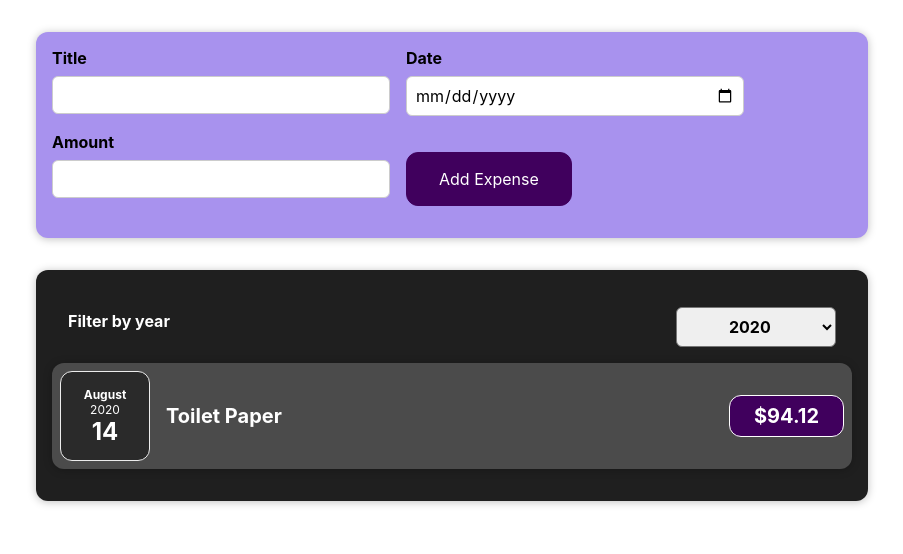
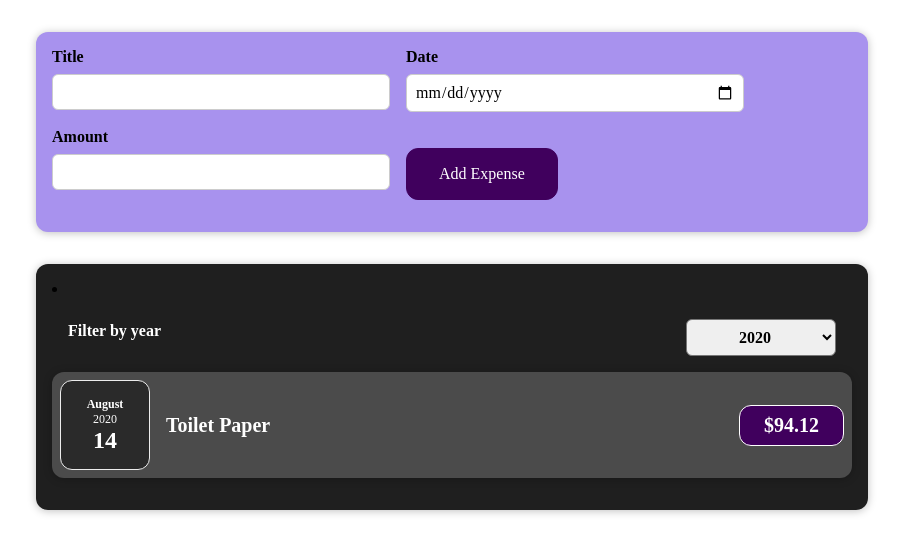
Before and after one commit to mohitshaw01/React-project1_expenseTracker, a React (Create React App) app: page / in a window 1280 px wide. Shown: the top 554 px of the page, without its empty margins (188-1091 px from the left). Built offline with nearby package versions, Linux system fonts and the light colour scheme.

Commit message:
eigth commit

```diff
--- a/src/Components/Expenses/ExpenseFilter.js
+++ b/src/Components/Expenses/ExpenseFilter.js
@@ -8,6 +8,7 @@
   };
 
   return (
+    <li>
       <div className="expenses-filter">
         <div className="expenses-filter__control">
           <label>Filter by year</label>
@@ -19,6 +20,7 @@
           </select>
         </div>
       </div>
+    </li>
   );
 };
 
--- /dev/null
+++ b/src/Components/Expenses/ExpenseList.css
@@ -0,0 +1,8 @@
+.expenses-list {
+  list-style: none;
+  padding: 0;
+}
+.expenses-list__fallback {
+  color: white;
+  text-align: center;
+}
--- /dev/null
+++ b/src/Components/Expenses/ExpenseList.js
@@ -0,0 +1,23 @@
+import React from "react";
+import Expense_Item from "./Expense_Item";
+import "./ExpenseList.css";
+function ExpenseList(props) {
+  if (props.items.length === 0) {
+    return <h2 className="expenses-list__fallback">Found No Expenses </h2>;
+  }
+
+  return (
+    <ul className="expenses-list">
+      {props.items.map((expense) => (
+        <Expense_Item
+          key={expense.id}
+          title={expense.title}
+          amount={expense.amount}
+          date={expense.date}
+        />
+      ))}
+    </ul>
+  );
+}
+
+export default ExpenseList;
--- a/src/Components/Expenses/Expenses.js
+++ b/src/Components/Expenses/Expenses.js
@@ -3,6 +3,7 @@
 import ExpenseFilter from "./ExpenseFilter";
 import Card from "../UI/Card";
 import "./Expenses.css";
+import ExpenseList from "./ExpenseList";
 function Expenses(props) {
   const [filteredYear, setFilteredYear] = useState("2020");
 
@@ -14,18 +15,6 @@
     return expense.date.getFullYear().toString() === filteredYear;
   });
 
-  let expensesContent = <p className="expenseContent"> No Data Found </p>;
-  if (filteredExpenses.length > 0) {
-    expensesContent = filteredExpenses.map((expense) => (
-      <Expense_Item
-        key={expense.id}
-        title={expense.title}
-        amount={expense.amount}
-        date={expense.date}
-      />
-    ));
-  }
-
   return (
     <div>
       <Card className="expenses">
@@ -33,7 +22,7 @@
           selected={filteredYear}
           onChangeFilter={filterChangeHandler}
         />
-        {expensesContent}
+        <ExpenseList items={filteredExpenses} />
       </Card>
     </div>
   );
--- a/src/index.js
+++ b/src/index.js
@@ -1,6 +1,6 @@
 import React from "react";
 import ReactDOM from "react-dom/client";
-import "./index.css";
+// import "./index.css";
 import App from "./App";
 
 const root = ReactDOM.createRoot(document.getElementById("root"));
```
Lines whose indentation alone changed are shown as unchanged.
